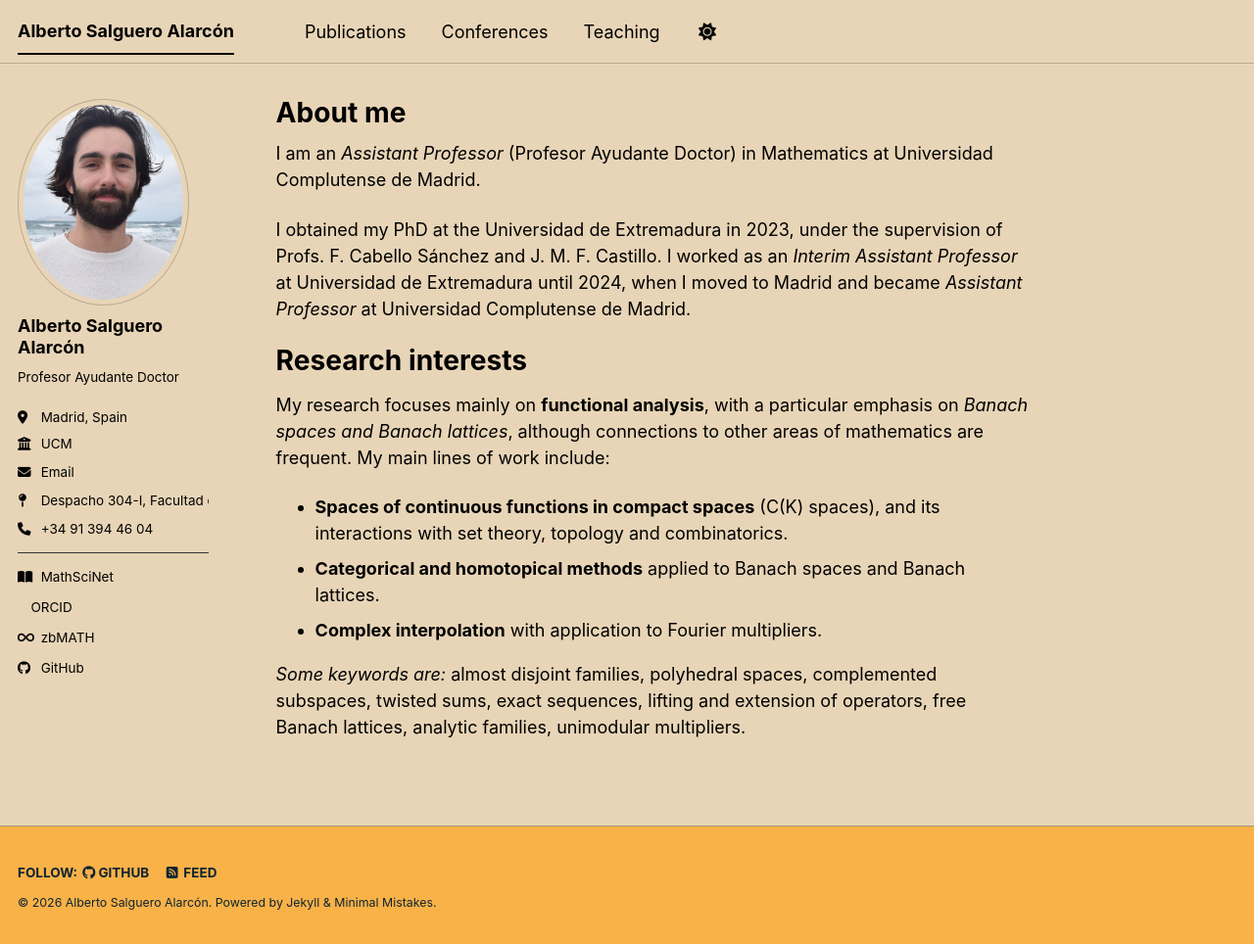
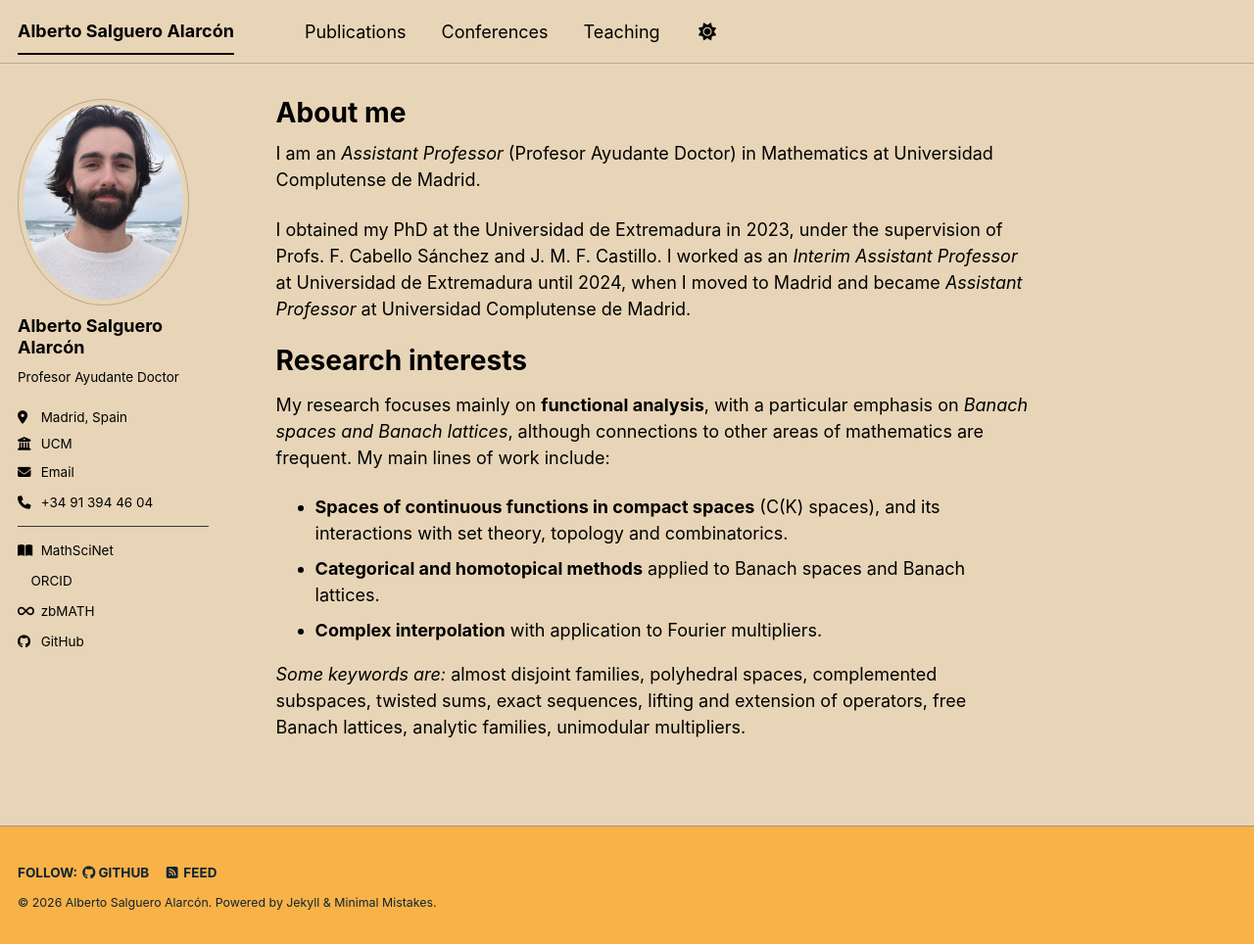
Before and after one commit to salgueroalarcon/salgueroalarcon.github.io, a Jekyll site: the page built from _pages/about.md, in a window 1280 px wide and 964 px high. Shown: the whole window at 98% size. Built offline with Jekyll 4.4.1, drawn with Linux system fonts in a browser that asks for light colours; a style sheet for code colours, icons or effects is not loaded.

Commit message:
Update _config.yml

```diff
--- a/_config.yml
+++ b/_config.yml
@@ -31,7 +31,7 @@ author:
   employer         : "UCM"
   uri              : # URL
   email            : "albsalgu@ucm.es"
-  address          : "Despacho 304-I, Facultad de Ciencias Matemáticas"
+  address          :
   phone            : "+34 91 394 46 04"
 
   # Academic websites
```
